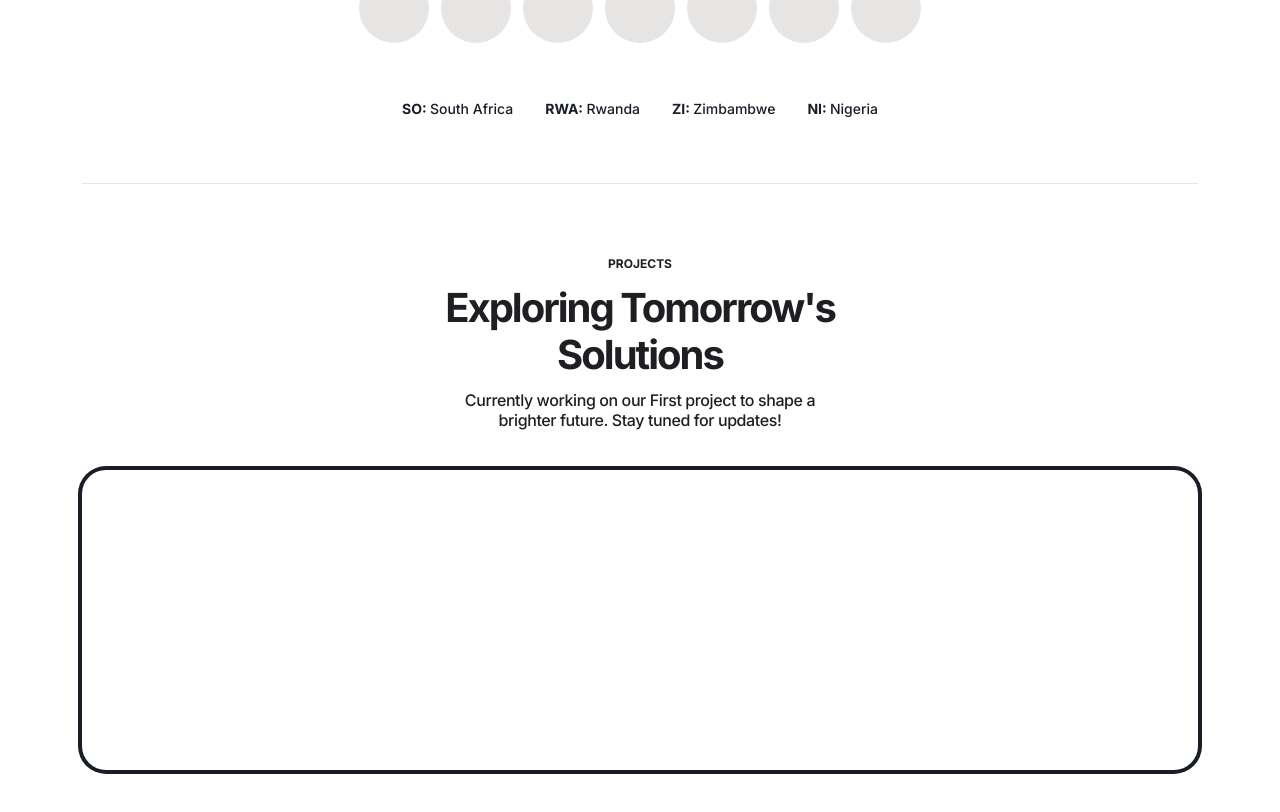
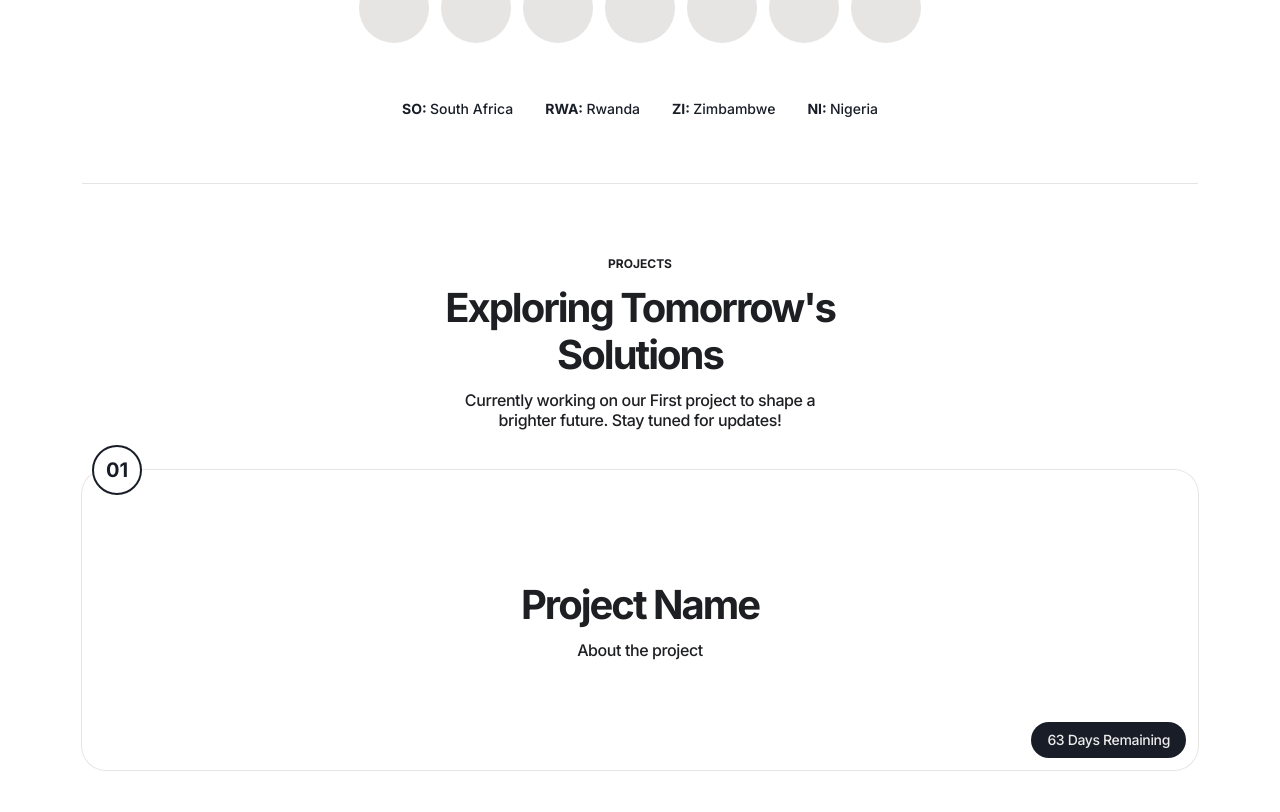
Before and after one commit to kevindermot99/SORWAZINI, a React (Vite) app: page / in a window 1280 px wide. Shown: the part 509-1321 px from the top of the page. Built offline with nearby package versions, Linux system fonts and the light colour scheme.

Commit message:
Project section complete

```diff
--- a/src/Content/Content.js
+++ b/src/Content/Content.js
@@ -1,3 +1,12 @@
+// Function that gets day remaining
+function daysLeft(inputDate) {
+  const today = new Date();
+  const deadline = new Date(inputDate);
+  const differenceInTime = deadline.getTime() - today.getTime();
+  const differenceInDays = Math.ceil(differenceInTime / (1000 * 3600 * 24));
+  return differenceInDays;
+}
+
 // Hero Texts
 export const HeroText = {
   Big: `Building Tomorrow's Solutions Today.`,
@@ -48,14 +57,21 @@ export const Members = [
 
 // contacts
 export const Contacts = {
-    WhatsAppNumber: "+250785614800",
-    InstagramUsername: "sorwazini7",
-    Gmail: "mbonimpayekevin@gmail.com",
-}
+  WhatsAppNumber: "+250785614800",
+  InstagramUsername: "sorwazini7",
+  Gmail: "mbonimpayekevin@gmail.com",
+};
 
 // Section Projects
 export const Projects = {
-    SectionName: "Projects",
-    SectionTitle: "Exploring Tomorrow's Solutions",
-    SectionStatus: "Currently working on our First project to shape a brighter future. Stay tuned for updates!"
-}
+  SectionName: "Projects",
+  SectionTitle: "Exploring Tomorrow's Solutions",
+  SectionStatus:
+    "Currently working on our First project to shape a brighter future. Stay tuned for updates!",
+  CurrentProject: {
+    ProjectNumber: "01",
+    ProjectName: "Project Name",
+    ProjectDescription: "About the project",
+    TimeLeft: daysLeft("2024-07-30") + " Days Remaining",
+  },
+};
--- a/src/Pages/Home.jsx
+++ b/src/Pages/Home.jsx
@@ -269,14 +269,31 @@ function Home() {
         {/* Projects */}
         <div className="w-full h-fit py-16 flex flex-col items-center justify-start">
           <div className=" flex flex-col items-center justify-start">
-            <h3 className="uppercase font-bold text-xs pb-3 ">{Projects.SectionName}</h3>
-            <h1 className="text-[40px] max-w-[500px] leading-[47px] font-bold tracking-tighter text-center">{Projects.SectionTitle}</h1>
-            <p className="font-medium max-w-[400px] text-base text-center pt-3 tracking-tight leading-5">{Projects.SectionStatus}</p>
+            <h3 className="uppercase font-bold text-xs pb-3 ">
+              {Projects.SectionName}
+            </h3>
+            <h1 className="text-[40px] max-w-[500px] leading-[47px] font-bold tracking-tighter text-center">
+              {Projects.SectionTitle}
+            </h1>
+            <p className="font-medium max-w-[400px] text-base text-center pt-3 tracking-tight leading-5">
+              {Projects.SectionStatus}
+            </p>
           </div>
 
           {/* Project countdown */}
-          <div className="ring-4 ring-dark-body-color mt-10 w-full h-fit min-h-[300px] rounded-3xl max-w-[90%] mx-auto relative" >
-
+          <div className="ring-1 ring-stone-200 mt-10 w-full h-fit min-h-[300px] rounded-3xl max-w-[90%] mx-auto relative flex justify-center items-center flex-col">
+            <div className="pointer-events-none absolute top-[-25px] left-[10px] h-[50px] w-[50px] rounded-full border-[2px] border-dark-body-color text-dark-body-color bg-white font-bold text-xl flex justify-center items-center ">
+              {Projects.CurrentProject.ProjectNumber}
+            </div>
+            <h1 className="text-[40px] max-w-[500px] leading-[47px] font-bold tracking-tighter text-center capitalize">
+              {Projects.CurrentProject.ProjectName}
+            </h1>
+            <p className="font-medium max-w-[400px] text-base text-center pt-3 tracking-tight leading-5">
+              {Projects.CurrentProject.ProjectDescription}
+            </p>
+            <p className="absolute bottom-3 pointer-events-none right-3 bg-dark-body-color text-text-light-color rounded-full px-4 py-2 font-medium max-w-[400px] text-sm text-center tracking-tight leading-5">
+              {Projects.CurrentProject.TimeLeft}
+            </p>
           </div>
         </div>
       </div>
```
